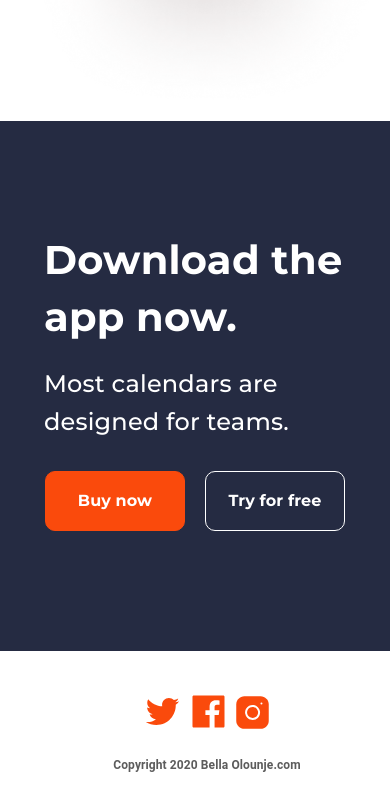
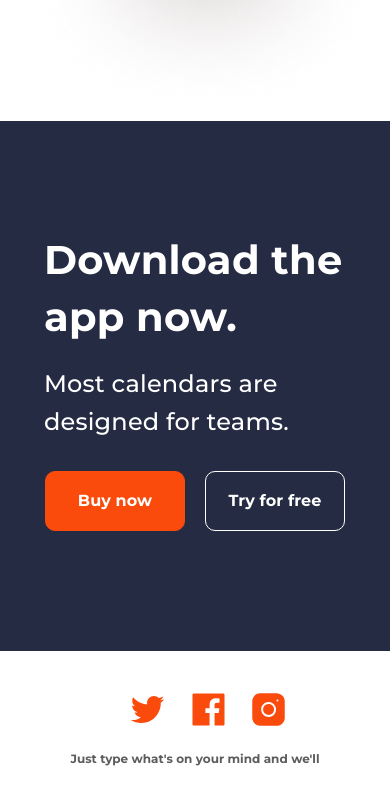
Before and after one commit to Lu6ifer6/Bella.Olounje, a plain HTML site: page index.html in a window 390 px wide. Shown: the part 3971-4781 px from the top of the page. Drawn offline with Linux system fonts and the light colour scheme.

Commit message:
@media screen and (max-width:414px)

```diff
--- a/index.html
+++ b/index.html
@@ -132,6 +132,9 @@
             </div>
             <h4>Copyright 2020 Bella Olounje.com</h4>
         </div>
+        <div class="media-copyright">
+            <p>Just type what's on your mind and we'll</p>
+        </div>
     </footer>
 </body>
 </html>
--- a/style.css
+++ b/style.css
@@ -348,12 +348,14 @@
     letter-spacing: 0.1px;
     color: #5c5c5c;
 }
+.media-copyright {
+     display: none;
+}
 
 /* SECTION2 CONTAINER */
 .container-new {
     display: none;
     max-width: 100%;
-    /* display: flex; */
     flex-direction: column;
     align-items: center;
     justify-content: center;
@@ -671,7 +673,7 @@
 
 .footer{
     width: 414px;
-    padding: 40px;
+    padding-bottom: 20px;
     flex-direction: column;
     align-items: center;
     gap: 20px;}
@@ -679,4 +681,25 @@
 .footer-logo{
     display: none;
 }
+.footer-nav{
+    display: flex;
+    flex-direction: row;
+    gap: 20px;
 }
+.footer h4{
+    display: none;
+}
+.media-copyright{
+    display: flex;
+    flex-direction: row;
+    align-items: center;
+    justify-content: center;
+    font-family: "Roboto", sans-serif;
+    font-weight: 700;
+    font-size: 12px;
+    line-height: 18px;
+    color: #5C5C5C;
+    margin-bottom: 45px;
+
+}
+}
```
